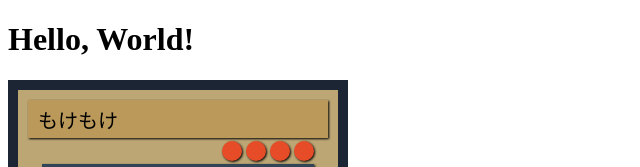
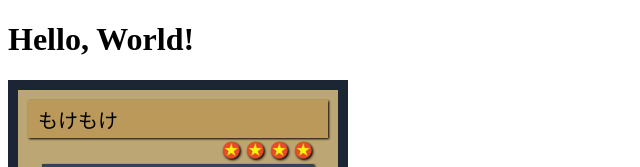
Before and after one commit to Taka336/NameCardGenerator, a plain HTML site: page index.html in a window 1280 px wide. Shown: the top 167 px of the page, 0-640 px from the left. Drawn offline with Linux system fonts and the light colour scheme.

Commit message:
レベルの星を追加

```diff
--- a/style.css
+++ b/style.css
@@ -83,7 +83,10 @@
   border-top: black 1px solid;
 }
 
-.card-name-container, .card-image-container, .card-description-container, .card-star {
+.card-name-container,
+.card-image-container,
+.card-description-container,
+.card-star {
   filter: drop-shadow(1px 1px 1px);
 }
 
@@ -97,7 +100,8 @@
 .card-star {
   width: 20px;
   height: 20px;
-  background-color: #E64C28;
+  background-image: url("./image/star.png");
+  background-size: contain;
   border-radius: 50%;
   display: inline-block;
   margin-top: 3px;
```
Also changed, not shown: image/star.png (added).
